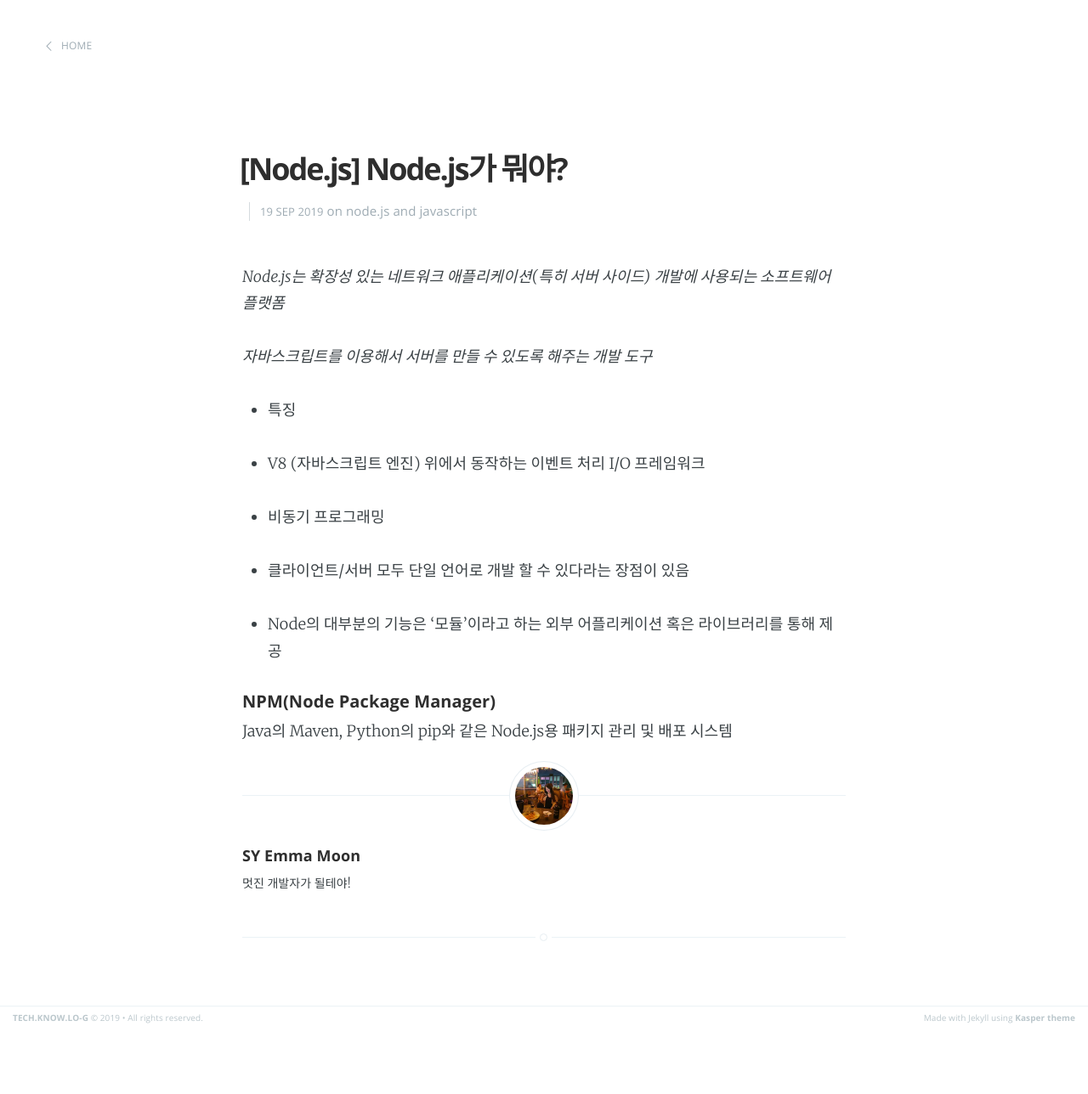
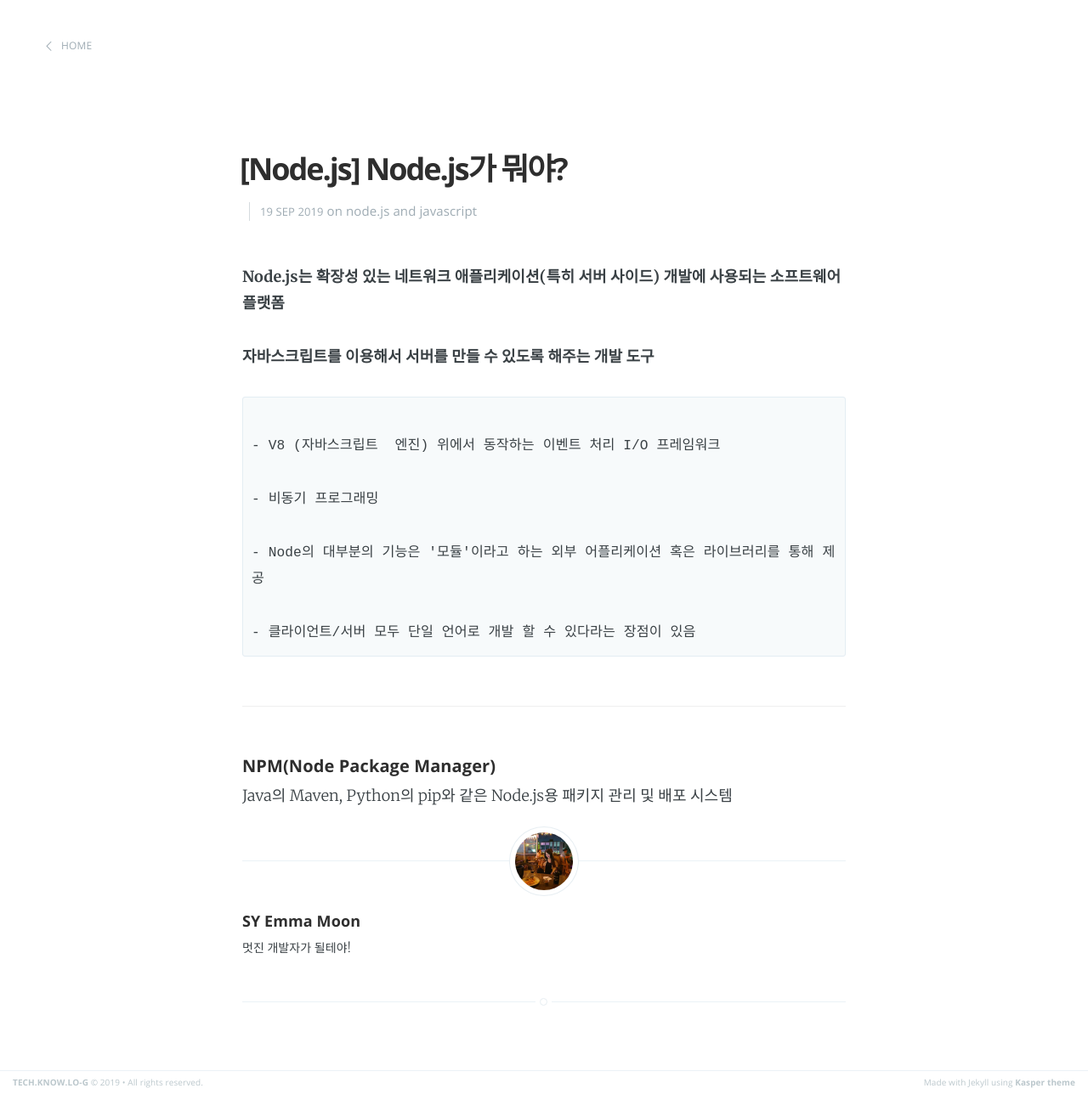
Before and after one commit to SY-MOON/sy-moon.github.io, a Jekyll site: the page built from _posts/2019-09-18-nodejs.md, in a window 1280 px wide. Shown: the whole page at 85% size. Built offline with Jekyll 4.4.1, drawn with Linux system fonts in a browser that asks for light colours; our own code applies the rules of GitHub Pages for plain Markdown files; before the commit the page ends 1212 px from its top, so only the background shows below that.

Commit message:
Update 2019-09-18-nodejs.md

```diff
--- a/_posts/2019-09-18-nodejs.md
+++ b/_posts/2019-09-18-nodejs.md
@@ -4,23 +4,23 @@ date: 2019-09-18 23:02:00 -0700
 categories: node.js javascript
 ---
 
-*Node.js는 확장성 있는 네트워크 애플리케이션(특히 서버 사이드) 개발에 사용되는 소프트웨어 플랫폼*
+**Node.js는 확장성 있는 네트워크 애플리케이션(특히 서버 사이드) 개발에 사용되는 소프트웨어 플랫폼**
 
 
-*자바스크립트를 이용해서 서버를 만들 수 있도록 해주는 개발 도구*
+**자바스크립트를 이용해서 서버를 만들 수 있도록 해주는 개발 도구**
 
 
-
-* 특징
-
+<pre><code>
 - V8 (자바스크립트  엔진) 위에서 동작하는 이벤트 처리 I/O 프레임워크
 
 - 비동기 프로그래밍
 
-- 클라이언트/서버 모두 단일 언어로 개발 할 수 있다라는 장점이 있음
-
 - Node의 대부분의 기능은 '모듈'이라고 하는 외부 어플리케이션 혹은 라이브러리를 통해 제공
 
+- 클라이언트/서버 모두 단일 언어로 개발 할 수 있다라는 장점이 있음
+</code></pre>
+
+* * *
 
 ##### NPM(Node Package Manager)
 
```
